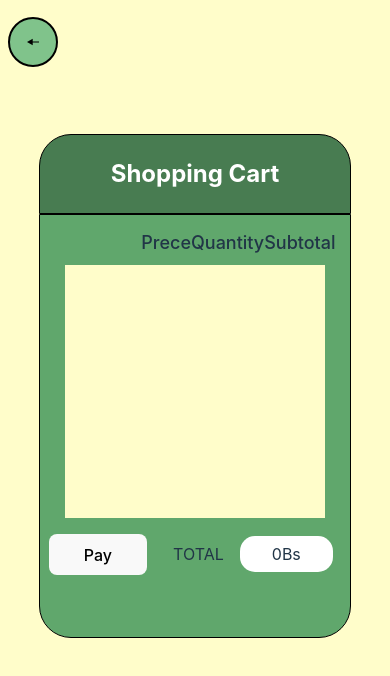
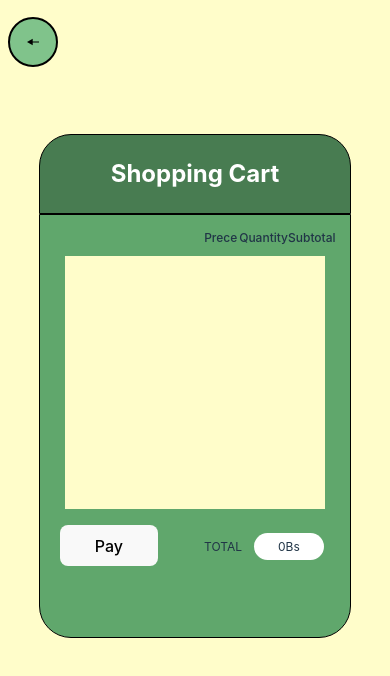
Before and after one commit to DOSalgueroM/Restaurant-Web, a React (Vite) app: page /carrito in a window 390 px wide. Shown: the top 676 px of the page. Built offline with nearby package versions, Linux system fonts and the light colour scheme.

Commit message:
responsive shopping car

```diff
--- a/src/styles/ShoppingCart.css
+++ b/src/styles/ShoppingCart.css
@@ -161,4 +161,7 @@
     .logoConTexto img {
         width: 40dvw;
     }
+    span{
+        font-size: 12px;
+    }
 }
```
Also changed, not shown: src/componentes/ShoppingCart.jsx (line endings or trailing spaces).
